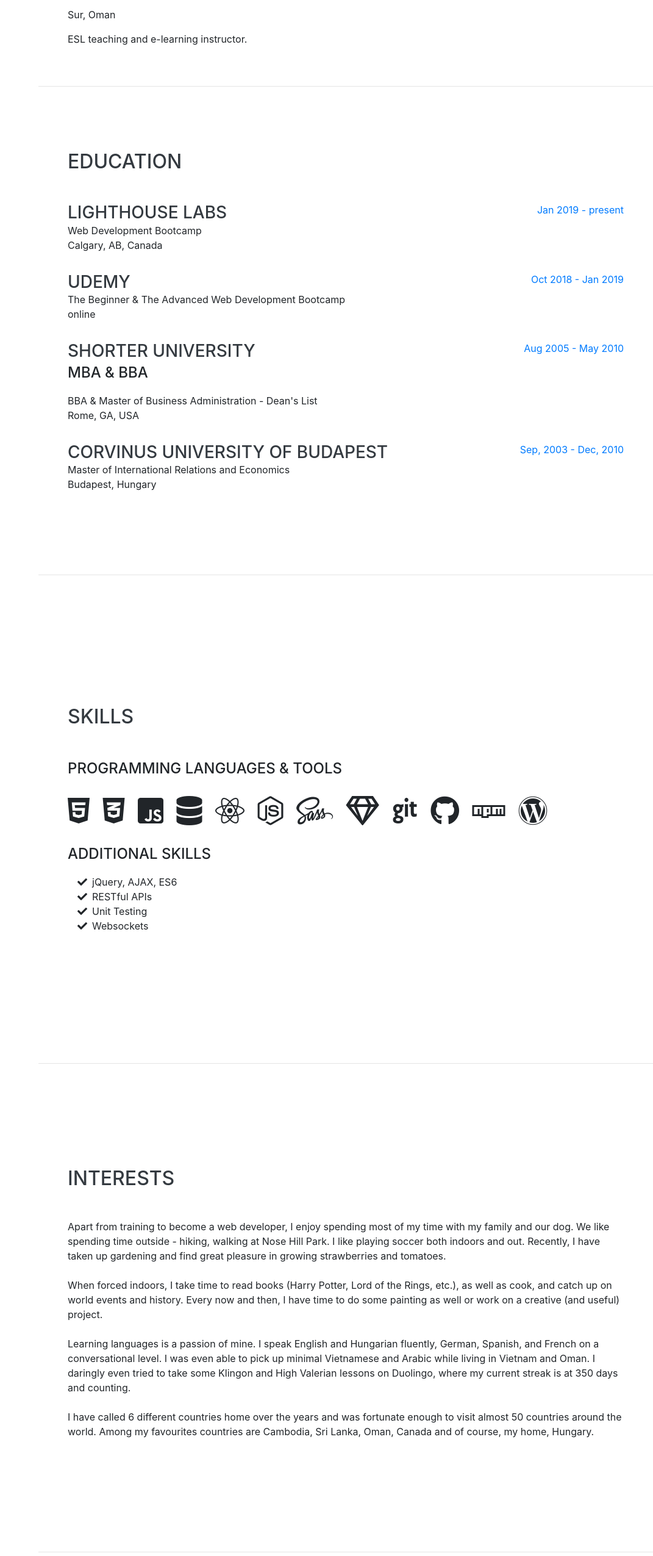
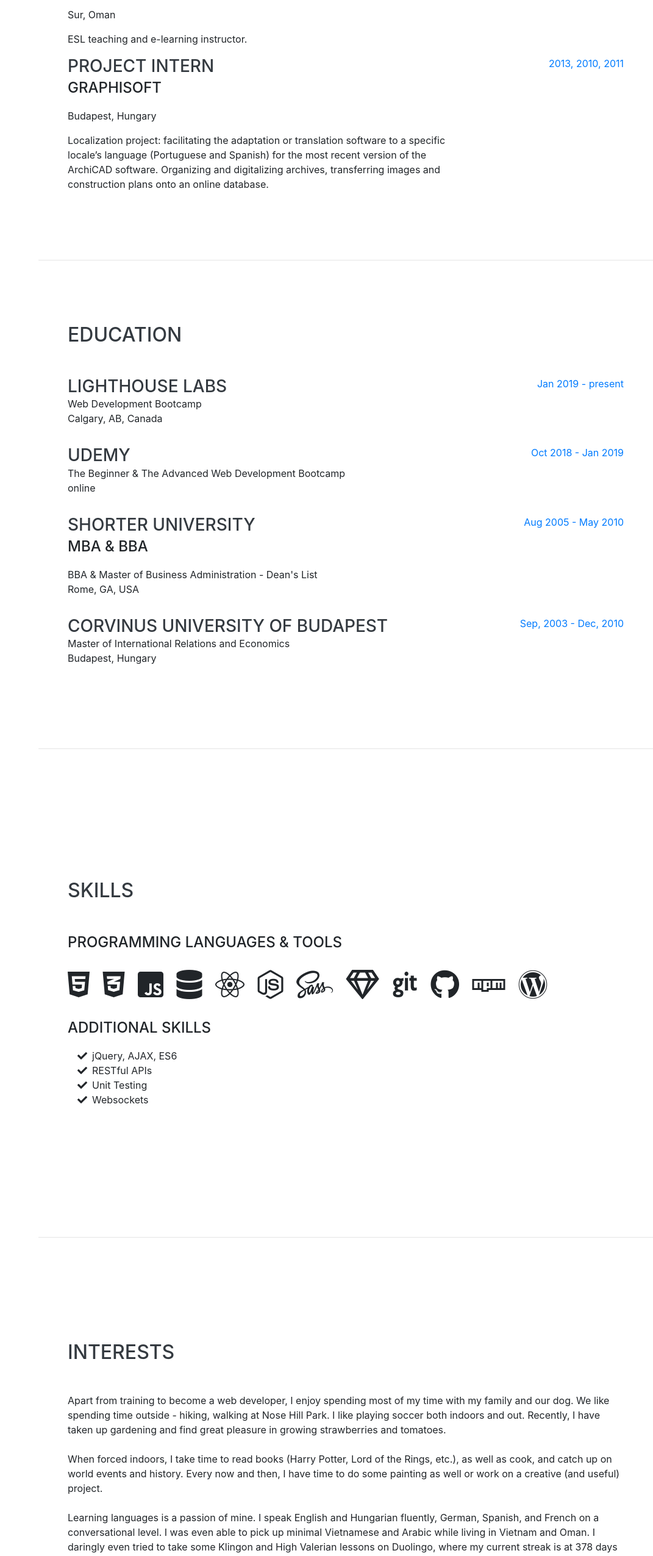
Before and after one commit to sddanila/Resume, a website with bundled scripts: page index.html in a window 1280 px wide. Shown: the part 1460-4011 px from the top of the page at 61% size, without its empty margins (209-1280 px from the left). Built offline with nearby package versions, Linux system fonts and the light colour scheme; a web font is replaced by a local one.

Commit message:
add the Everything Calgary project to the carousel and add graphisoft to the job history

```diff
--- a/index.html
+++ b/index.html
@@ -123,6 +123,18 @@
           </div>
           <div class="resume-date text-md-right">
             <span class="text-primary">Aug, 2013 – Aug, 2015</span>
+          </div>
+        </div>
+
+        <div class="resume-item d-flex flex-column flex-md-row justify-content-between mb-5">
+          <div class="resume-content">
+            <h3 class="mb-0">Project Intern</h3>
+            <div class="subheading mb-3">Graphisoft</div>
+            <p>Budapest, Hungary</p>
+            <p>Localization project: facilitating the adaptation or translation software to a specific locale’s language (Portuguese and Spanish) for the most recent version of the ArchiCAD software. Organizing and digitalizing archives, transferring images and construction plans onto an online database.  </p>
+          </div>
+          <div class="resume-date text-md-right">
+            <span class="text-primary">2013, 2010, 2011</span>
           </div>
         </div>
 
@@ -257,7 +269,7 @@
         <br>
         <p class="mb-0">When forced indoors, I take time to read books (Harry Potter, Lord of the Rings, etc.), as well as cook, and catch up on world events and history. Every now and then, I have time to do some painting as well or work on a creative (and useful) project.</p>
         <br>
-        <p class="mb-0">Learning languages is a passion of mine. I speak English and Hungarian fluently, German, Spanish, and French on a conversational level. I was even able to pick up minimal Vietnamese and Arabic while living in Vietnam and Oman. I daringly even tried to take some Klingon and High Valerian lessons on Duolingo, where my current streak is at 350 days and counting.</p>
+        <p class="mb-0">Learning languages is a passion of mine. I speak English and Hungarian fluently, German, Spanish, and French on a conversational level. I was even able to pick up minimal Vietnamese and Arabic while living in Vietnam and Oman. I daringly even tried to take some Klingon and High Valerian lessons on Duolingo, where my current streak is at <span id="duolingo-counter">373</span> days and counting.</p>
         <br>
         <p>I have called 6 different countries home over the years and was fortunate enough to visit almost 50 countries around the world. Among my favourites countries are Cambodia, Sri Lanka, Oman, Canada and of course, my home, Hungary.</p>
       </div>
@@ -307,6 +319,12 @@
                         <p>an SPA that allows chatting in real time</p>
                         <p>{React, Express, Node.js, CSS/SASS, Webpack, Babel, JSX, ES6, Websockets}</p>
                     </div>
+                    <div class="carousel-item">
+                      <a href="https://github.com/GideonBrasil/Everything-Calgary"><img class="img-fluid mx-auto d-block" src="img/everything_calgary_landing_page.png" alt="slide 6"></a>
+                      <h4>Everything Calgary</h4>
+                      <p>a web app that brings Calgary city data closer to you</p>
+                      <p>{React, Express, JavaScript, Node, Google Maps API, Socrata API, PostgreSQL, SASS/Bootstrap/CSS, Docker, AWS, Alexa}</p>
+                  </div>
                 </div>
                 <a class="carousel-control-prev" href="#carouselExample" role="button" data-slide="prev">
                     <i class="fa fa-chevron-left fa-lg text-muted"></i>
--- a/js/resume.js
+++ b/js/resume.js
@@ -1,3 +1,10 @@
+'use strict';
+
+const today = new Date();
+var date_to_reply = new Date('2018-03-30');
+var timeinmilisec = today.getTime() - date_to_reply.getTime() ;
+const numOfDays = Math.floor(timeinmilisec / (1000 * 60 * 60 * 24));
+
 (function($) {
   "use strict"; // Start of use strict
 
@@ -27,4 +34,7 @@
 
   $('.carousel').carousel({ interval: 3500 })
 
+  // updates Duolingo day count
+  $('#duolingo-counter').html(numOfDays)
+
 })(jQuery); // End of use strict
```
Also changed, not shown: 1 other file.
